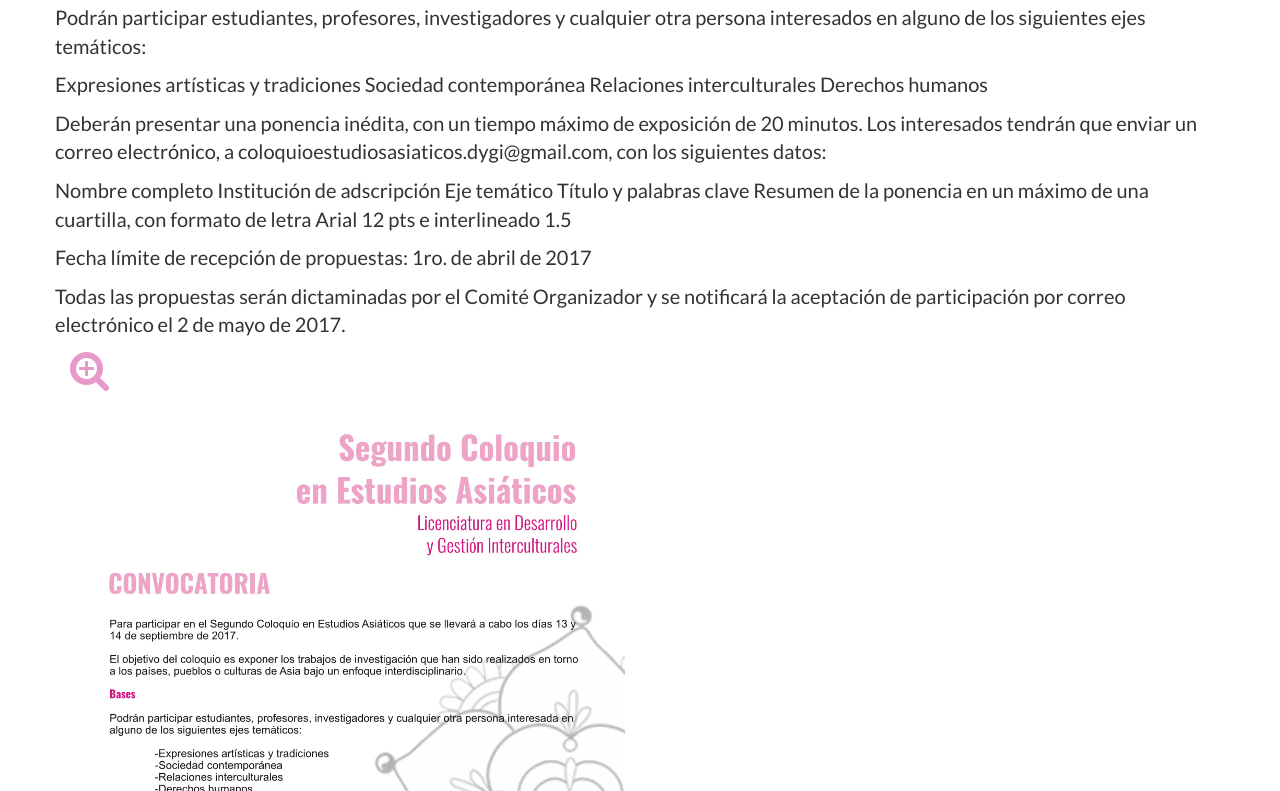
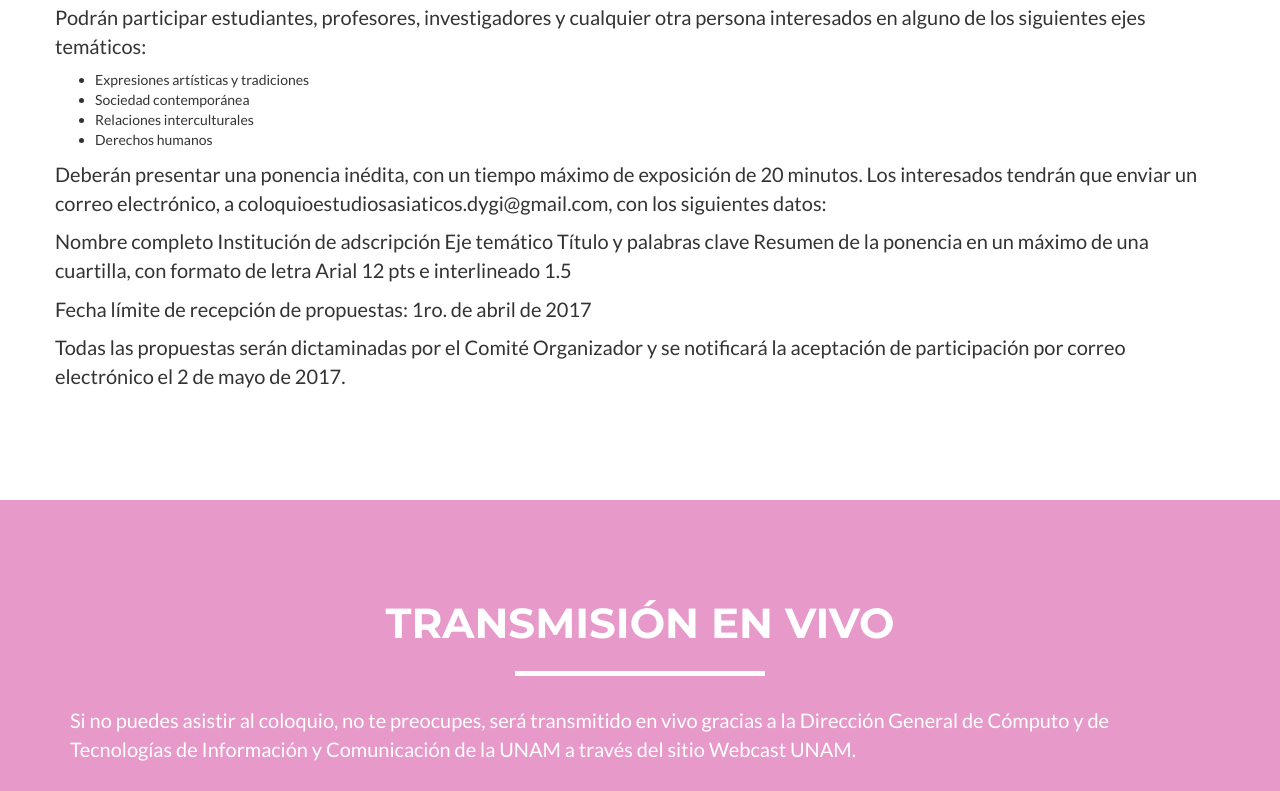
Before and after one commit to asiaticos/asiaticos.github.io, a website: page index.html in a window 1280 px wide. Shown: the part 1697-2488 px from the top of the page. Drawn offline with nearby package versions, Linux system fonts and the light colour scheme.

Commit message:
Update index.html

```diff
--- a/index.html
+++ b/index.html
@@ -199,11 +199,12 @@
 
 <p>Podrán participar estudiantes, profesores, investigadores y cualquier otra persona interesados en alguno de los siguientes ejes temáticos:</p>
 
-<p>Expresiones artísticas y tradiciones
-Sociedad contemporánea
-Relaciones interculturales
-  Derechos humanos</p>
-
+<ul>
+  <li>Expresiones artísticas y tradiciones</li>
+  <li>Sociedad contemporánea</li>
+  <li>Relaciones interculturales</li>
+  <li>Derechos humanos</li>
+              </ul>
 <p>Deberán presentar una ponencia inédita, con un tiempo máximo de exposición de 20 minutos. Los interesados tendrán que  enviar un correo electrónico, a coloquioestudiosasiaticos.dygi@gmail.com, con los siguientes datos:</p>
 
 <p>Nombre completo
@@ -215,16 +216,7 @@ Resumen de la ponencia en un máximo de una cuartilla, con formato de letra Aria
               <p>Fecha límite de recepción de propuestas: 1ro. de abril de 2017</p>
 
 <p>Todas las propuestas serán dictaminadas por el Comité Organizador y se notificará la aceptación de participación por correo electrónico el 2 de mayo de 2017.</p>
-                <div class="col-sm-6 portfolio-item">
-                    <a href="#portfolioModal10" class="portfolio-link" data-toggle="modal">
-                        <div class="caption">
-                            <div class="caption-content">
-                                <i class="fa fa-search-plus fa-3x"></i>
-                            </div>
-                        </div>
-                        <img src="img/convocatoria.jpeg" class="img-responsive" alt="">
-                    </a>
-                </div>
+
             </div>
         </div>
     </section>
```
